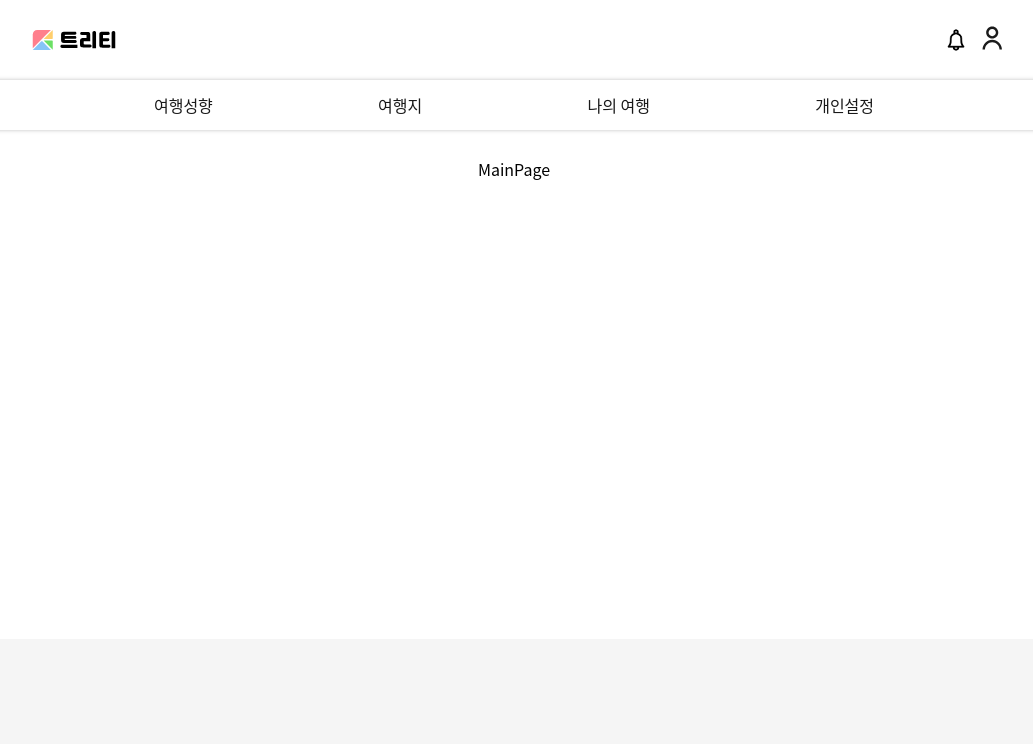
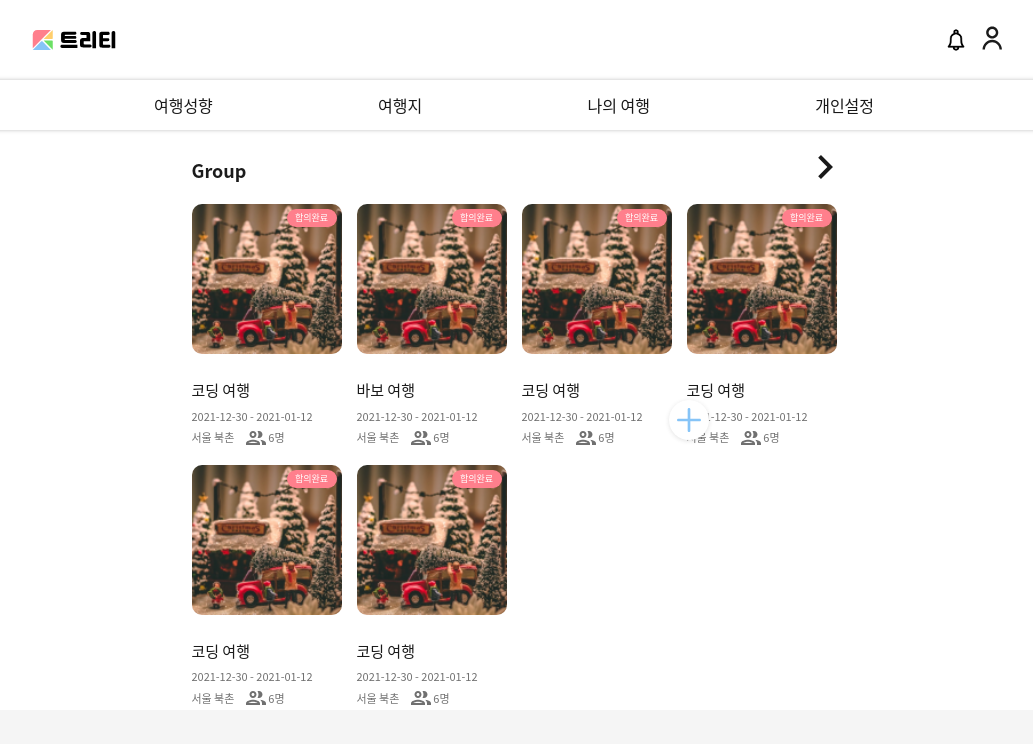
Before and after one commit to CodingWasabi/trti_frontend, a React app: page / in a window 1280 px wide. Shown: the top 744 px of the page, without its empty margins (126-1159 px from the left). Built offline with nearby package versions, Linux system fonts and the light colour scheme.

Commit message:
feat: mainPage
1. TravelHistory 추가
2. PlusButton 추가
#11

```diff
--- a/src/pages/MainPage.tsx
+++ b/src/pages/MainPage.tsx
@@ -1,9 +1,20 @@
 import React from 'react';
+
+import PlusButton from '@/components/atomic/atoms/PlusButton';
+
+import TravelHistoryList from '@/components/atomic/organisms/TravelHistoryList';
 
 import AppLayout from '@/components/common/AppLayout';
 
+import { travelHistoryList } from '@/mock';
+
 const MainPage = () => {
-  return <AppLayout>MainPage</AppLayout>;
+  return (
+    <AppLayout>
+      <TravelHistoryList travelHistoryList={travelHistoryList} />
+      <PlusButton />
+    </AppLayout>
+  );
 };
 
 export default MainPage;
```
